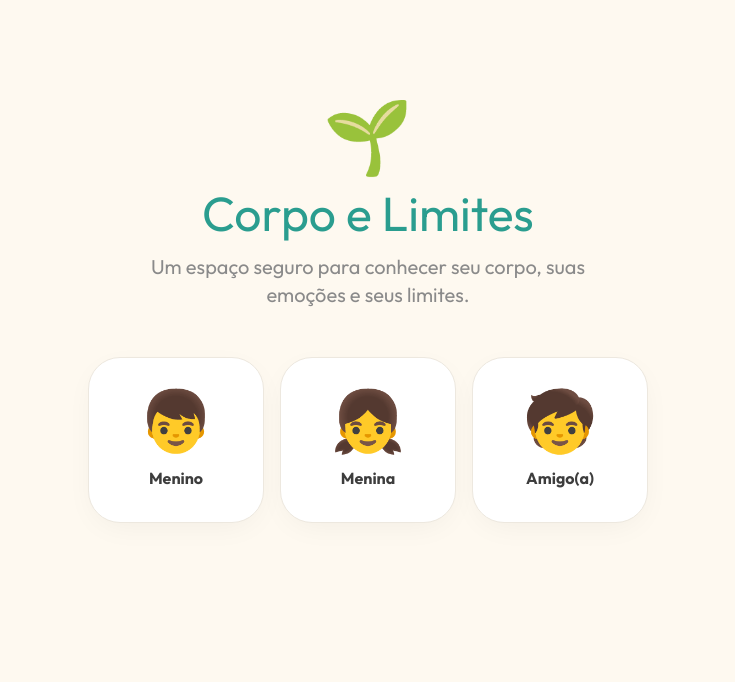
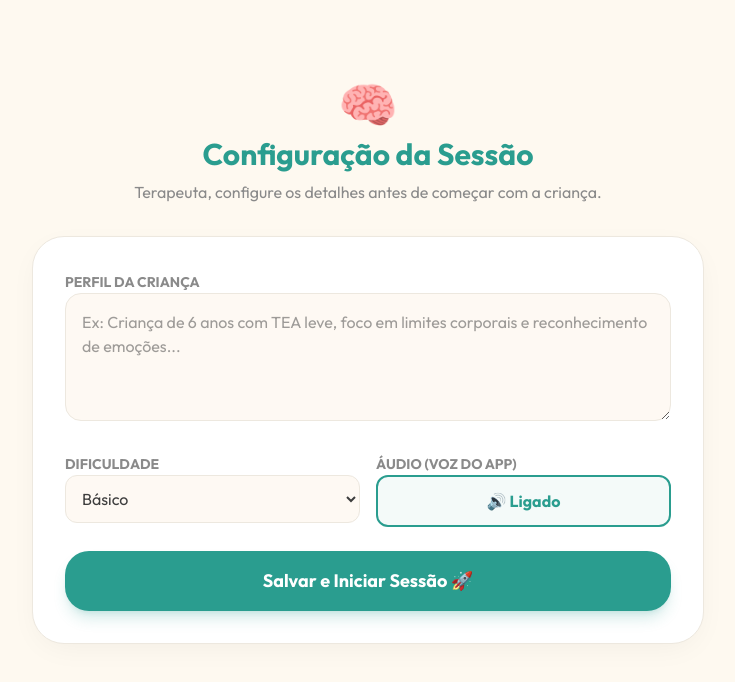
Before and after one commit to dayvsondionizio/duda---corpo-e-limites, a React (Vite) app: page / in a window 1280 px wide. Shown: the top 682 px of the page, without its empty margins (272-1007 px from the left). Built offline with nearby package versions, Linux system fonts and the light colour scheme.

Commit message:
Flow and voice upgrades: setup phase for TO, gender-based voice pitch, fixed hair visual, and removed redundant voice module

```diff
--- a/src/App.tsx
+++ b/src/App.tsx
@@ -9,7 +9,6 @@ import { ModuleSemaforo } from './modules/Semaforo';
 import { ModuleHistorias } from './modules/Historias';
 import { ModuleEmocoes } from './modules/Emocoes';
 import { ModuleAjudantes } from './modules/Ajudantes';
-import { ModuleVoz } from './modules/Voz';
 import { ModuleProgresso } from './modules/Progresso';
 
 export interface TherapistSettings {
@@ -30,11 +29,13 @@ const DEFAULT_SETTINGS: TherapistSettings = {
   childProfile: '', groqApiKey: G_K + G_S
 };
 
-function speak(text: string, enabled: boolean, force: boolean = false) {
+function speak(text: string, enabled: boolean, gender: string, force: boolean = false) {
   if ((!enabled && !force) || !window.speechSynthesis) return;
   window.speechSynthesis.cancel();
   const u = new SpeechSynthesisUtterance(text);
-  u.lang = 'pt-BR'; u.rate = 0.85; u.pitch = 1.1;
+  u.lang = 'pt-BR';
+  u.rate = 0.9;
+  u.pitch = gender === 'menina' ? 1.35 : (gender === 'menino' ? 1.15 : 1.25);
   window.speechSynthesis.speak(u);
 }
 
@@ -45,7 +46,6 @@ const NAV_ITEMS = [
   { id: 'semaforo',  icon: Heart,    label: 'Semáforo' },
   { id: 'historias', icon: BookOpen, label: 'Histórias' },
   { id: 'emocoes',   icon: Smile,    label: 'Emoções' },
-  { id: 'voz',       icon: Volume2,  label: 'Minha Voz' },
   { id: 'ajudantes', icon: Users,    label: 'Ajudantes' },
   { id: 'progresso', icon: Star,     label: 'Conquistas' },
 ];
@@ -56,14 +56,13 @@ const HOME_MODULES = [
   { id:'semaforo',  emoji:'🚦',  title:'Semáforo',      desc:'Tipos de toque',           color:'bg-green/10',  border:'border-green/30' },
   { id:'historias', emoji:'📖',  title:'Histórias',     desc:'Aprendo com histórias',    color:'bg-yellow/10', border:'border-yellow/30' },
   { id:'emocoes',   emoji:'💛',  title:'Emoções',       desc:'Reconheço meus sentimentos',color:'bg-peach/10', border:'border-peach/30' },
-  { id:'voz',       emoji:'📢',  title:'Minha Voz',     desc:'Posso dizer não!',         color:'bg-purple/10', border:'border-purple/30' },
   { id:'ajudantes', emoji:'🤝',  title:'Ajudantes',     desc:'Adultos seguros',          color:'bg-rose/10',   border:'border-rose/30' },
   { id:'progresso', emoji:'⭐',  title:'Conquistas',    desc:'Meu progresso',            color:'bg-sage/10',   border:'border-sage/30' },
 ];
 
 export default function App() {
   const [resetKey, setResetKey] = useState(0);
-  const [phase, setPhase] = useState<'intro'|'customize'|'app'>('intro');
+  const [phase, setPhase] = useState<'setup'|'intro'|'customize'|'app'>('setup');
   const [gender, setGender] = useState<string>('');
   const [avatar, setAvatar] = useState<AvatarConfig>(DEFAULT_AVATAR);
   const [section, setSection] = useState<Section>('home');
@@ -75,14 +74,13 @@ export default function App() {
   const [customHelpers, setCustomHelpers] = useState<Helper[]>([]);
 
   const say = useCallback((t: string, force: boolean = false) => {
-    const isVoz = section === 'voz';
-    speak(t, settings.audioEnabled, force || isVoz);
-  }, [settings.audioEnabled, section]);
+    speak(t, settings.audioEnabled, gender, force);
+  }, [settings.audioEnabled, gender]);
 
   const resetApp = () => {
     if (confirm('Deseja reiniciar o aplicativo? Todo o progresso da sessão será perdido.')) {
       setResetKey(prev => prev + 1);
-      setPhase('intro');
+      setPhase('setup');
       setCompleted([]);
       setSection('home');
       setNotes('');
@@ -125,7 +123,7 @@ export default function App() {
                 {settings.audioEnabled ? <Volume2 size={20} /> : <VolumeX size={20} />}
               </button>
 
-              <button onClick={() => { speak('Modo profissional aberto', true); setShowTherapist(p=>!p); }}
+              <button onClick={() => { say('Modo profissional aberto', true); setShowTherapist(p=>!p); }}
                 className="p-2.5 rounded-2xl bg-warm hover:bg-border transition-colors">
                 <BrainCircuit size={20} className="text-muted" />
               </button>
@@ -157,6 +155,53 @@ export default function App() {
         <div className="flex-1 overflow-y-auto">
           <div className="max-w-4xl mx-auto px-4 py-4 md:py-8 pb-32">
             <AnimatePresence mode="wait">
+
+              {/* ── SETUP (Professional) ── */}
+              {phase === 'setup' && (
+                <motion.div key="setup" initial={{opacity:0}} animate={{opacity:1}} exit={{opacity:0}}
+                  className="max-w-2xl mx-auto space-y-8 py-12">
+                  <div className="text-center space-y-2">
+                    <div className="text-5xl">🧠</div>
+                    <h2 className="text-3xl font-bold text-teal">Configuração da Sessão</h2>
+                    <p className="text-muted">Terapeuta, configure os detalhes antes de começar com a criança.</p>
+                  </div>
+
+                  <div className="card p-8 space-y-6">
+                    <div className="space-y-2">
+                      <label className="text-sm font-bold text-muted uppercase">Perfil da Criança</label>
+                      <textarea value={settings.childProfile}
+                        onChange={e => setSettings(s=>({...s, childProfile: e.target.value}))}
+                        className="w-full h-32 p-4 rounded-2xl bg-warm/50 border border-border outline-none focus:border-teal transition-all"
+                        placeholder="Ex: Criança de 6 anos com TEA leve, foco em limites corporais e reconhecimento de emoções..."/>
+                    </div>
+
+                    <div className="grid grid-cols-2 gap-4">
+                      <div className="space-y-2">
+                        <label className="text-sm font-bold text-muted uppercase">Dificuldade</label>
+                        <select value={settings.difficulty}
+                          onChange={e => setSettings(s=>({...s, difficulty: e.target.value as Difficulty}))}
+                          className="w-full p-3 rounded-xl bg-warm/50 border border-border">
+                          <option value="basico">Básico</option>
+                          <option value="intermediario">Intermediário</option>
+                          <option value="avancado">Avançado</option>
+                        </select>
+                      </div>
+                      <div className="space-y-2">
+                        <label className="text-sm font-bold text-muted uppercase">Áudio (Voz do App)</label>
+                        <button onClick={() => { setSettings(s=>({...s, audioEnabled: !s.audioEnabled})); say(!settings.audioEnabled ? 'Áudio ligado' : 'Áudio desligado', true); }}
+                          className={`w-full p-3 rounded-xl border-2 transition-all font-bold ${settings.audioEnabled ? 'border-teal bg-teal/5 text-teal' : 'border-rose/20 bg-rose/5 text-rose'}`}>
+                          {settings.audioEnabled ? '🔊 Ligado' : '🔇 Desligado'}
+                        </button>
+                      </div>
+                    </div>
+
+                    <button onClick={() => setPhase('intro')}
+                      className="btn-primary w-full py-4 text-lg">
+                      Salvar e Iniciar Sessão 🚀
+                    </button>
+                  </div>
+                </motion.div>
+              )}
 
               {/* ── INTRO ── */}
               {phase === 'intro' && (
@@ -243,7 +288,6 @@ export default function App() {
                   {section === 'semaforo'  && <ModuleSemaforo  {...sharedProps} />}
                   {section === 'historias' && <ModuleHistorias {...sharedProps} />}
                   {section === 'emocoes'   && <ModuleEmocoes   {...sharedProps} />}
-                  {section === 'voz'       && <ModuleVoz       {...sharedProps} />}
                   {section === 'ajudantes' && <ModuleAjudantes {...sharedProps} customHelpers={customHelpers} />}
                   {section === 'progresso' && <ModuleProgresso {...sharedProps} completed={completed} totalModules={HOME_MODULES.length} />}
                 </motion.div>
@@ -365,7 +409,7 @@ export default function App() {
                   placeholder="Anotações livres sobre a sessão..."/>
               </section>
 
-              <button onClick={() => { speak('Configurações salvas', true); setShowTherapist(false); }}
+              <button onClick={() => { say('Configurações salvas', true); setShowTherapist(false); }}
                 className="btn-primary w-full py-4 text-xs flex items-center justify-center gap-2">
                 <Save size={14}/> Salvar Configurações
               </button>
@@ -425,7 +469,7 @@ export default function App() {
                       (document.getElementById('helper-emoji-val') as HTMLInputElement).value = '🧑';
                       (document.getElementById('helper-touch') as HTMLTextAreaElement).value = '';
                       (document.getElementById('helper-approach') as HTMLTextAreaElement).value = '';
-                      speak('Novo ajudante criado!', true);
+                      say('Novo ajudante criado!', true);
                     }
                   }} className="w-full py-3 bg-teal hover:bg-teal-dark rounded-xl text-xs text-white font-bold transition-all shadow-lg">
                     + Adicionar Ajudante
--- a/src/Avatar.tsx
+++ b/src/Avatar.tsx
@@ -101,32 +101,43 @@ export function Avatar({ config, size='md', highlightPart, onPartClick, animated
           <rect x="88" y="105" width="24" height="35" rx="12" fill={config.skin} />
         </g>
 
+        {/* Back Hair */}
+        {config.hair !== 'bald' && (
+          <g style={{ pointerEvents: 'none' }}>
+            {config.hair === 'long' && (
+               <path d="M55 70 L55 160 Q100 145 145 160 L145 70 Q145 20 100 20 Q55 20 55 70" fill={config.hairColor} />
+            )}
+            {config.hair === 'curly' && (
+               <g fill={config.hairColor}>
+                 <circle cx="100" cy="30" r="25" />
+                 <circle cx="70" cy="45" r="22" />
+                 <circle cx="130" cy="45" r="22" />
+               </g>
+            )}
+          </g>
+        )}
+
         {/* Head Base */}
         <g onClick={(e) => click(e, 'cabeca')} style={partStyle('cabeca')}>
           <ellipse cx="100" cy="70" rx="42" ry="46" fill={config.skin} />
         </g>
 
-        {/* Hair Styles */}
+        {/* Front Hair / Fringe */}
         {config.hair !== 'bald' && (
           <g style={{ pointerEvents: 'none' }}>
             {config.hair === 'short' && (
-              <path d="M60 70 Q60 25 100 25 Q140 25 140 70 Q100 55 60 70" fill={config.hairColor} />
+              <path d="M58 70 Q58 20 100 20 Q142 20 142 70 Q100 50 58 70" fill={config.hairColor} />
             )}
             {config.hair === 'long' && (
-              <>
-                <path d="M58 70 Q58 20 100 20 Q142 20 142 70 L145 150 Q100 135 55 150 Z" fill={config.hairColor} />
-                <path d="M60 70 Q100 50 140 70" fill="rgba(0,0,0,0.1)" />
-              </>
+              <path d="M58 70 Q58 20 100 20 Q142 20 142 70 Q120 60 100 65 Q80 60 58 70" fill={config.hairColor} />
             )}
             {config.hair === 'curly' && (
               <g fill={config.hairColor}>
-                <circle cx="100" cy="30" r="22" />
-                <circle cx="75" cy="40" r="20" />
-                <circle cx="125" cy="40" r="20" />
-                <circle cx="65" cy="65" r="18" />
-                <circle cx="135" cy="65" r="18" />
-                <circle cx="70" cy="85" r="15" />
-                <circle cx="130" cy="85" r="15" />
+                <circle cx="60" cy="70" r="18" />
+                <circle cx="140" cy="70" r="18" />
+                <circle cx="70" cy="95" r="15" />
+                <circle cx="130" cy="95" r="15" />
+                <path d="M65 50 Q100 35 135 50" stroke={config.hairColor} strokeWidth="10" strokeLinecap="round" />
               </g>
             )}
           </g>
```
